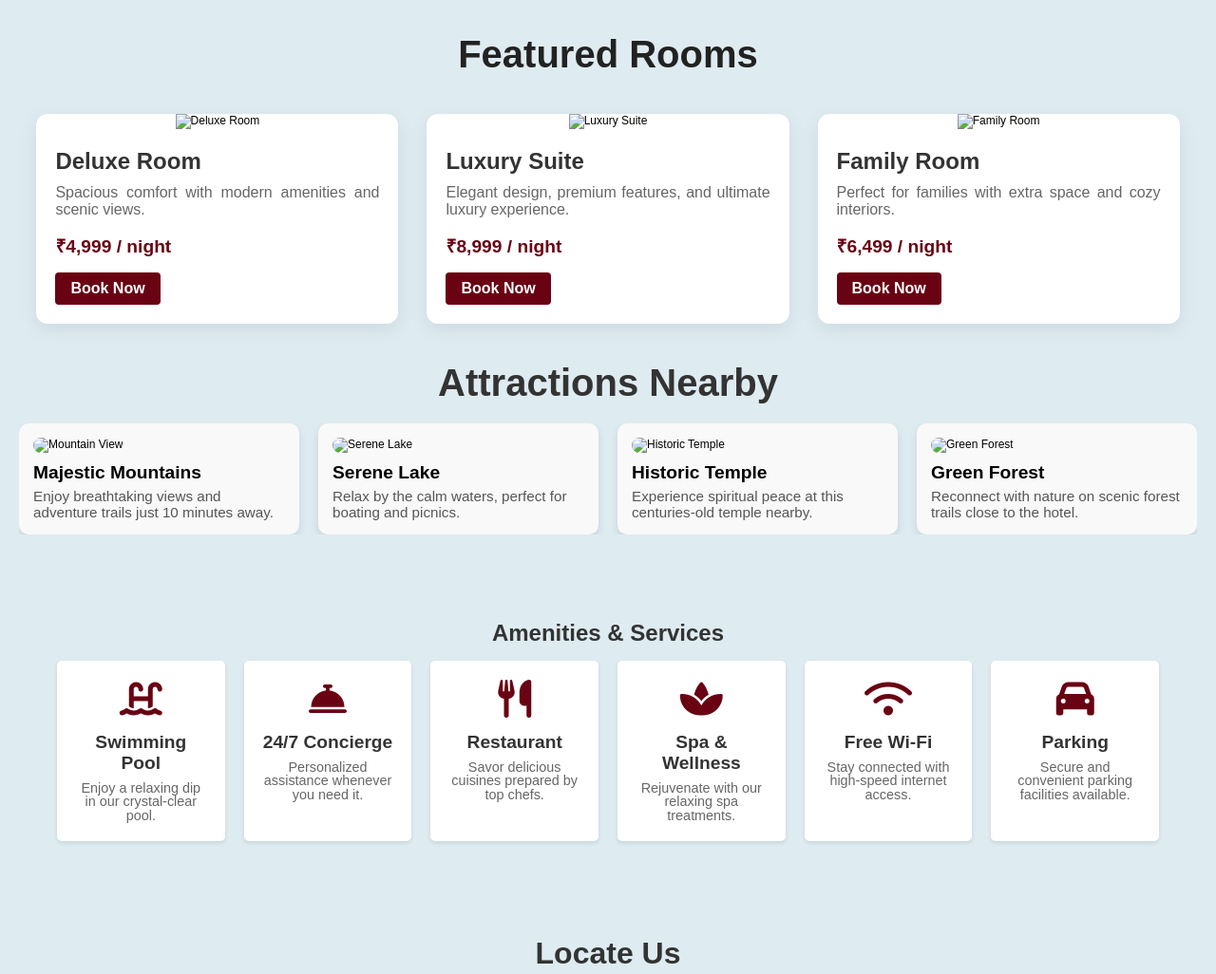
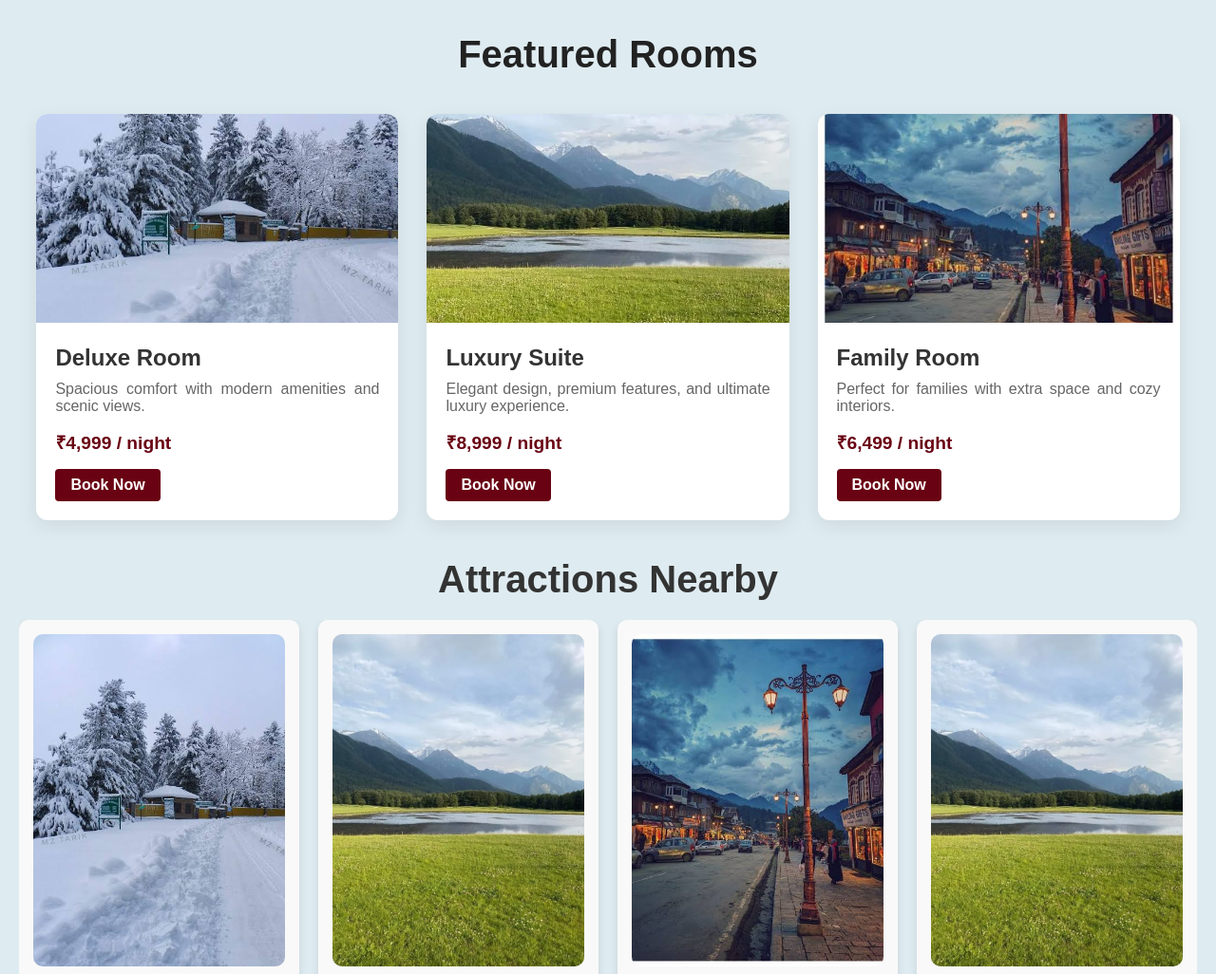
Before and after one commit to IbroXcdL/dreamriver, a plain HTML site: page index.html in a window 1280 px wide. Shown: the part 1660-2686 px from the top of the page at 95% size. Drawn offline with Linux system fonts and the light colour scheme; the site is published under a folder, as on GitHub Pages, so addresses that start at the root find nothing.

Commit message:
Update index.html

```diff
--- a/index.html
+++ b/index.html
@@ -147,7 +147,7 @@
   <div class="navbar-mobile">
     <i class="fas fa-bars hamburger"></i>
     <div class="logo">
-      <img src="logoDR.png" alt="Logo">
+      <img src="LogoDR.png" alt="Logo">
     </div>
     <div class="right-items">
       <!--<i class="fas fa-search search-icon"></i>-->
@@ -338,7 +338,7 @@
     <h2 class="section-title">Featured Rooms</h2>
     <div class="rooms-container">
         <div class="room-card">
-            <img src="/Aabshaar Park.jpeg" alt="Deluxe Room">
+            <img src="Aabshaar Park.jpeg" alt="Deluxe Room">
             <div class="room-info">
                 <h3>Deluxe Room</h3>
                 <p>Spacious comfort with modern amenities and scenic views.</p>
@@ -348,7 +348,7 @@
         </div>
 
         <div class="room-card">
-            <img src="/Golf course Pahalgam.webp" alt="Luxury Suite">
+            <img src="Golf course Pahalgam.webp" alt="Luxury Suite">
             <div class="room-info">
                 <h3>Luxury Suite</h3>
                 <p>Elegant design, premium features, and ultimate luxury experience.</p>
@@ -358,7 +358,7 @@
         </div>
 
         <div class="room-card">
-            <img src="/Pahalgam market.jpeg" alt="Family Room">
+            <img src="Pahalgam market.jpeg" alt="Family Room">
             <div class="room-info">
                 <h3>Family Room</h3>
                 <p>Perfect for families with extra space and cozy interiors.</p>
@@ -375,22 +375,22 @@
   <h2>Attractions Nearby</h2>
   <div class="attractions-container">
     <div class="attraction-card">
-      <img src="/Aabshaar Park.jpeg" alt="Mountain View">
+      <img src="Aabshaar Park.jpeg" alt="Mountain View">
       <h3>Majestic Mountains</h3>
       <p>Enjoy breathtaking views and adventure trails just 10 minutes away.</p>
     </div>
     <div class="attraction-card">
-      <img src="/Golf course Pahalgam.webp" alt="Serene Lake">
+      <img src="Golf course Pahalgam.webp" alt="Serene Lake">
       <h3>Serene Lake</h3>
       <p>Relax by the calm waters, perfect for boating and picnics.</p>
     </div>
     <div class="attraction-card">
-      <img src="/Pahalgam market.jpeg" alt="Historic Temple">
+      <img src="Pahalgam market.jpeg" alt="Historic Temple">
       <h3>Historic Temple</h3>
       <p>Experience spiritual peace at this centuries-old temple nearby.</p>
     </div>
     <div class="attraction-card">
-      <img src="/Golf course Pahalgam.webp" alt="Green Forest">
+      <img src="Golf course Pahalgam.webp" alt="Green Forest">
       <h3>Green Forest</h3>
       <p>Reconnect with nature on scenic forest trails close to the hotel.</p>
     </div>
```
